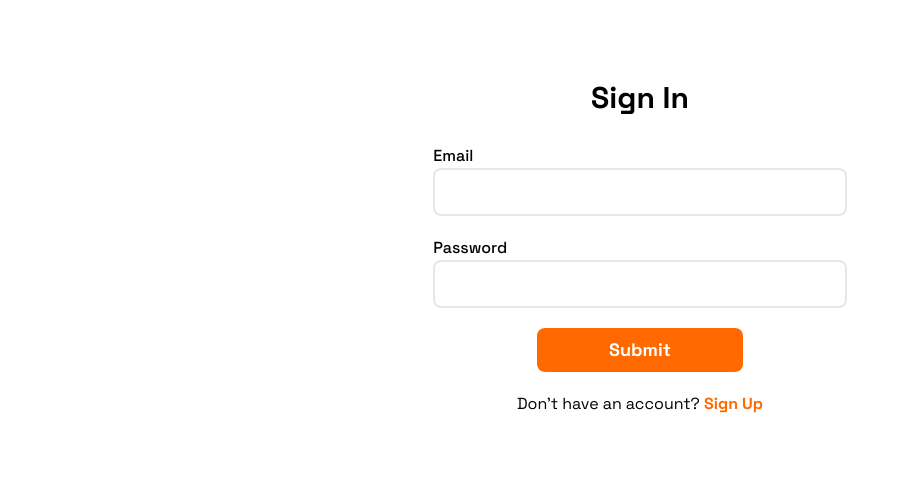
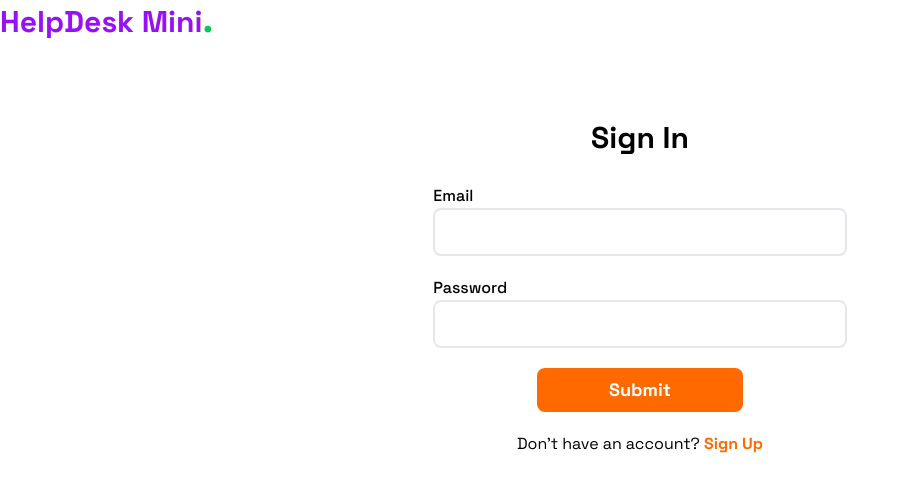
Before and after one commit to webycoderjatin/ticket-management-system, a React (Vite) app in the folder client/: page /login in a window 1280 px wide. Shown: the top 492 px of the page, without its empty margins (0-908 px from the left). Built offline with nearby package versions, Linux system fonts and the light colour scheme; no server answers.

Commit message:
debug the code

```diff
--- a/client/src/App.jsx
+++ b/client/src/App.jsx
@@ -14,6 +14,7 @@ const App = () => {
   console.log("VITE_API_BASE_URL from build:", import.meta.env.VITE_API_BASE_URL);
   return (
      <div>
+      <h1 className='text-3xl text-start font-bold text-purple-600'>HelpDesk Mini<span className='text-green-500 text-4xl'>.</span></h1>
       <Routes>
         {/* --- Public Routes --- */}
         <Route path="/login" element={<LoginPage />} />
```
